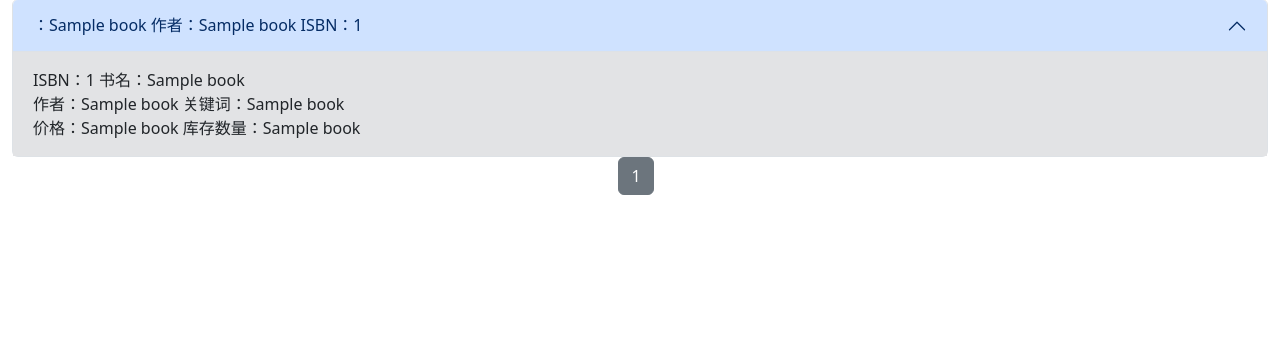
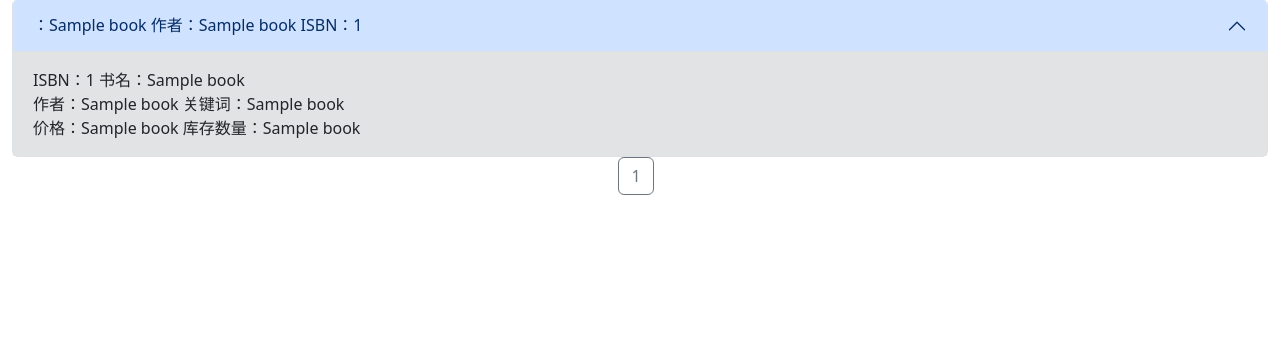
Before and after one commit to xiaoh105/Bookstore2023, a Flask app: template html/templates/login_main.html in a window 1280 px wide. Shown: the part 115-468 px from the top of the page. Run offline with Flask 3, Linux system fonts and the light colour scheme; the template is opened without the code that fills it: most values are stand-ins (such as "Sample title", 1, 10 or a date in 2020); parts of the project's set-up code (start-up, migrations or seed data) failed here and were passed over; some libraries are stand-ins or nearby versions.

Commit message:
Upd: Change button style to make the windows more pleasant.

```diff
--- a/html/templates/login_main.html
+++ b/html/templates/login_main.html
@@ -146,9 +146,9 @@ variables:
     <div class="btn-group me-2" role="group">
       {% for i in range((books|length - 1) // 50 + 1) %}
         {% if page == i + 1 %}
-          <a class="btn btn-secondary active" role="button" href="/bookinfo?page={{ i + 1 }}">{{ i + 1 }}</a>
+          <a class="btn btn-outline-secondary active" role="button" href="/bookinfo?page={{ i + 1 }}">{{ i + 1 }}</a>
         {% else %}
-          <a class="btn btn-secondary" role="button" href="/bookinfo?page={{ i + 1 }}">{{ i + 1 }}</a>
+          <a class="btn btn-outline-secondary" role="button" href="/bookinfo?page={{ i + 1 }}">{{ i + 1 }}</a>
         {% endif %}
       {% endfor %}
     </div>
```
